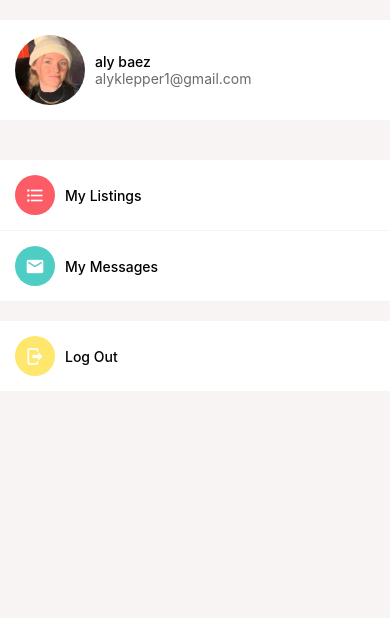
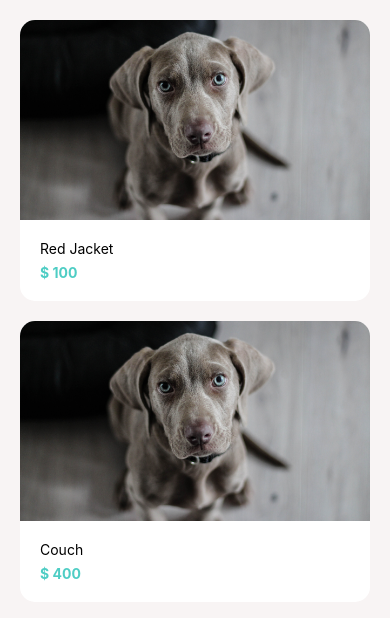
Before and after one commit to aklepper20/ou_reactnative, a React Native app: screen / in a window 390 px wide. Shown: the top 618 px of the page. Built offline with nearby package versions, Linux system fonts and the light colour scheme.

Commit message:
completes card functionality

```diff
--- a/App.js
+++ b/App.js
@@ -8,9 +8,10 @@
 import Icon from "./app/components/Icon";
 import ListItem from "./app/components/ListItem";
 import AccountScreen from "./app/screens/AccountScreen";
+import ListingsScreen from "./app/screens/ListingsScreen";
 
 export default function App() {
-  return <AccountScreen />;
+  return <ListingsScreen />;
 }
 
 const styles = StyleSheet.create({});
--- a/app/components/Screen.js
+++ b/app/components/Screen.js
@@ -3,7 +3,11 @@
 import Constants from "expo-constants";
 
 const Screen = ({ children, style }) => {
-  return <SafeAreaView style={[styles.screen, style]}>{children}</SafeAreaView>;
+  return (
+    <SafeAreaView style={[styles.screen, style]}>
+      <View style={style}>{children}</View>
+    </SafeAreaView>
+  );
 };
 
 export default Screen;
--- a/app/screens/ListingsScreen.js
+++ b/app/screens/ListingsScreen.js
@@ -1,48 +1,45 @@
-import { StyleSheet, Text, View, Image } from "react-native";
+import { StyleSheet, Text, View, FlatList } from "react-native";
 import React from "react";
+import Screen from "../components/Screen";
+import Card from "../components/Card";
 import colors from "../config/colors";
-import ListItem from "../components/ListItem";
-
+const listings = [
+  {
+    id: 1,
+    title: "Red Jacket",
+    price: 100,
+    image: require("../assets/dog.jpg"),
+  },
+  {
+    id: 2,
+    title: "Couch",
+    price: 400,
+    image: require("../assets/dog.jpg"),
+  },
+];
 const ListingsScreen = () => {
   return (
-    <View>
-      <Image style={styles.image} source={require("../assets/jacket.png")} />
-      <View style={styles.detailContainer}>
-        <Text style={styles.title}>Red Jacket for Sale</Text>
-        <Text style={styles.price}>$100</Text>
-        <View style={styles.userContainer}>
-          <ListItem
-            image={require("../assets/unnamed.jpg")}
-            title="Aly"
-            subTitle="5 Listings"
+    <Screen style={styles.screen}>
+      <FlatList
+        data={listings}
+        keyExtractor={(listing) => listing.id.toString()}
+        renderItem={({ item }) => (
+          <Card
+            title={item.title}
+            subTitle={`$ ${item.price}`}
+            image={item.image}
           />
-        </View>
-      </View>
-    </View>
+        )}
+      />
+    </Screen>
   );
 };
 
 export default ListingsScreen;
 
 const styles = StyleSheet.create({
-  detailContainer: {
+  screen: {
     padding: 20,
-  },
-  image: {
-    width: "100%",
-    height: 300,
-  },
-  price: {
-    color: colors.secondary,
-    fontWeight: "bold",
-    fontSize: 20,
-    marginVertical: 10,
-  },
-  title: {
-    fontSize: 24,
-    fontWeight: "500",
-  },
-  userContainer: {
-    marginVertical: 40,
+    backgroundColor: colors.light,
   },
 });
```
Also changed, not shown: app/screens/ListingsDetailsScreen.js (added, +48 -0 lines), app/assets/dog.jpg (added).
